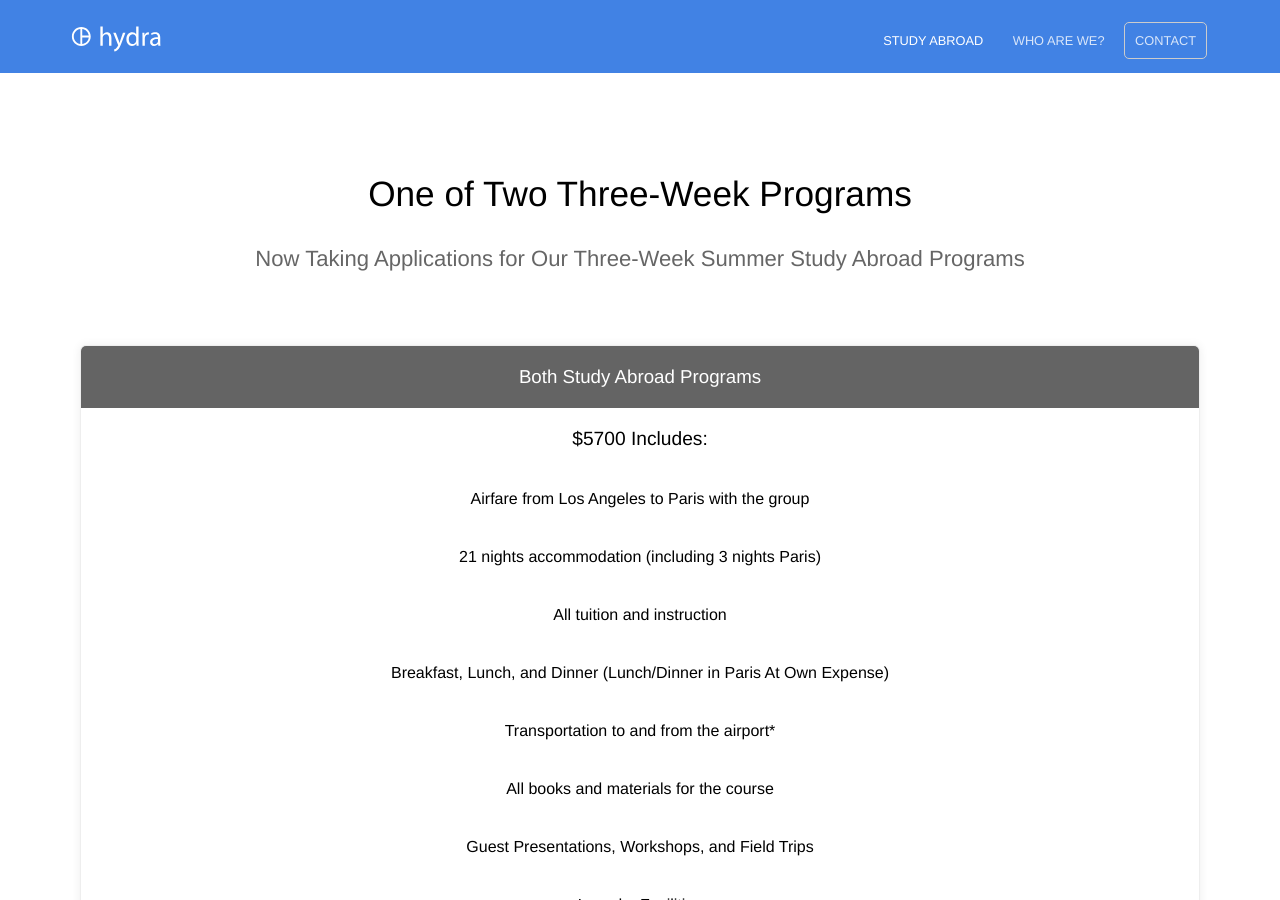
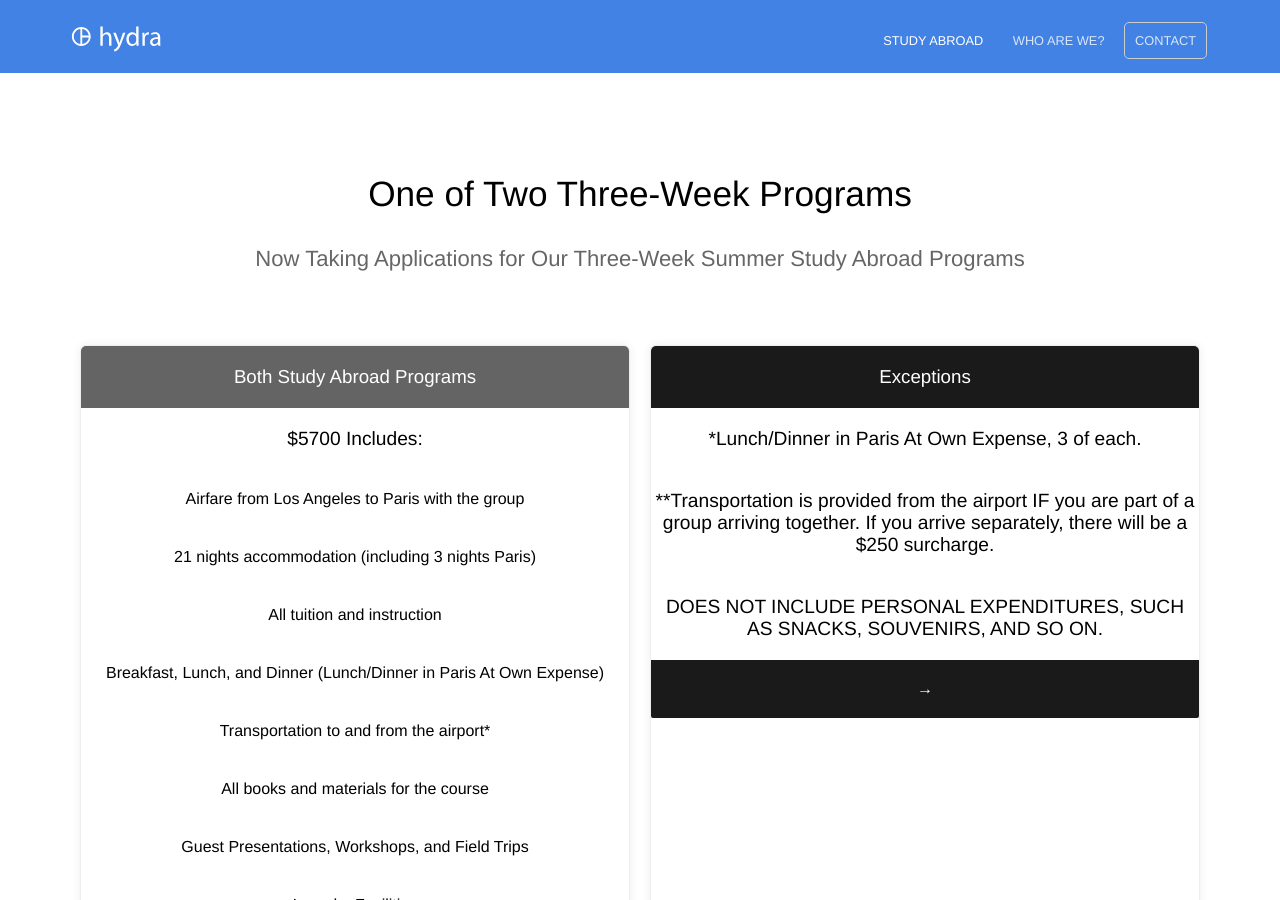
Before and after one commit to baritchie/project1, a Jekyll site: the page built from abroad.html, in a window 1280 px wide and 900 px high. Built offline with Jekyll 4.4.1, drawn with Linux system fonts in a browser that asks for light colours.

Commit message:
Updated 'abroad.html' via CloudCannon

```diff
--- a/abroad.html
+++ b/abroad.html
@@ -31,6 +31,23 @@ pricing_table:
     call_to_action:
       link: 'http://mysite.com?plan=basic'
       text: Get started
+  - name: Exceptions
+    color: '#1a1a1a'
+    features:
+      - text: '*Lunch/Dinner in Paris At Own Expense, 3 of each.'
+        highlight: true
+      - text: >-
+          **Transportation is provided from the airport IF you are part of a
+          group arriving together. If you arrive separately, there will be a
+          $250 surcharge.
+        highlight: true
+      - text: >-
+          DOES NOT INCLUDE  PERSONAL EXPENDITURES, SUCH AS SNACKS, SOUVENIRS,
+          AND SO ON.
+        highlight: true
+    call_to_action:
+      link:
+      text:
 faq:
   - question: What types of payment do you accept?
     answer: 'Credit cards including MasterCard, Visa or American Express.'
```
